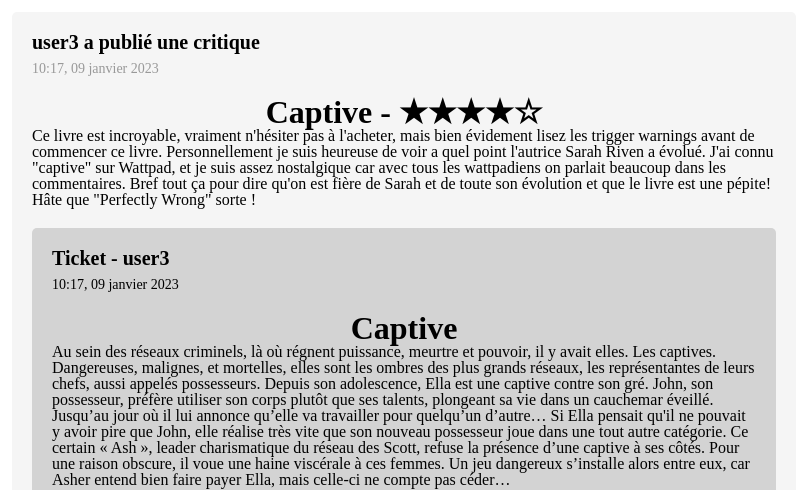
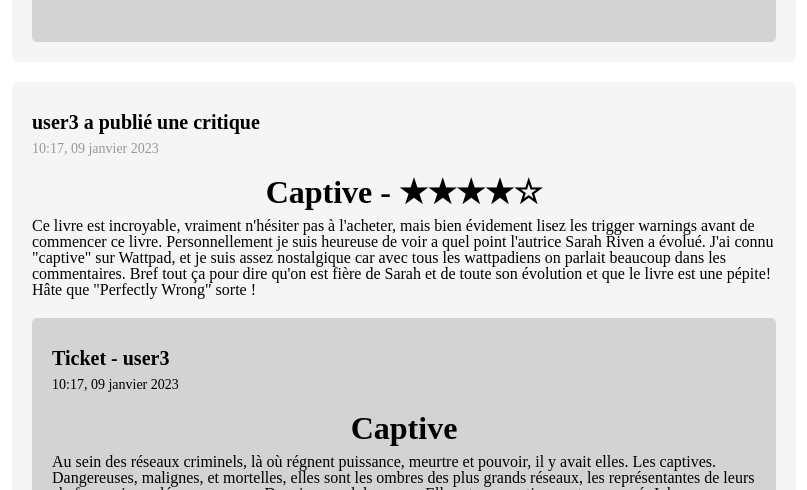
Before and after one commit to Meez25/LITReview, a Django app: page /flux/ in a window 1280 px wide. Shown: the part 1497-1987 px from the top of the page, without its empty margins (236-1043 px from the left). Run offline with Django 4.2, Linux system fonts and the light colour scheme; a user stored in the database is signed in; data comes from the database, SQL or seed files in the repository; both versions use the stored data as it was after the commit.

Commit message:
change <p>

```diff
--- a/litreview/critics/static/critics/flux.css
+++ b/litreview/critics/static/critics/flux.css
@@ -81,7 +81,8 @@
 }
 
 p {
-  margin-bottom: 5px;
+  margin-bottom: 10px;
+  margin-top: 10px;
 }
 
 @media screen and (max-width: 1200px){
--- a/litreview/critics/static/critics/my_posts.css
+++ b/litreview/critics/static/critics/my_posts.css
@@ -60,7 +60,8 @@
 }
 
 p {
-  margin-bottom: 5px;
+  margin-bottom: 10px;
+  margin-top: 10px;
 }
 
 
```
Also changed, not shown: litreview/db.sqlite3.
